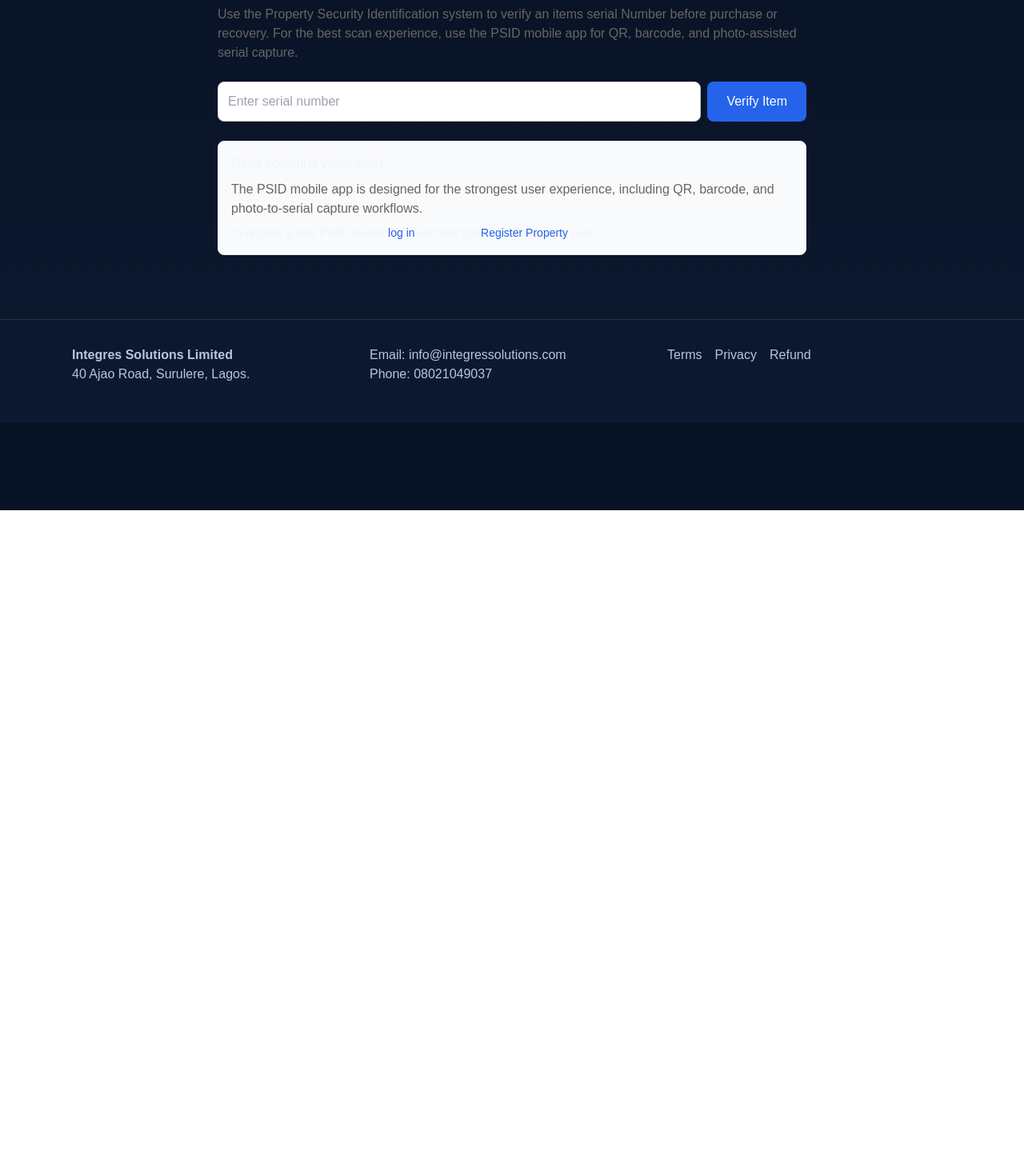
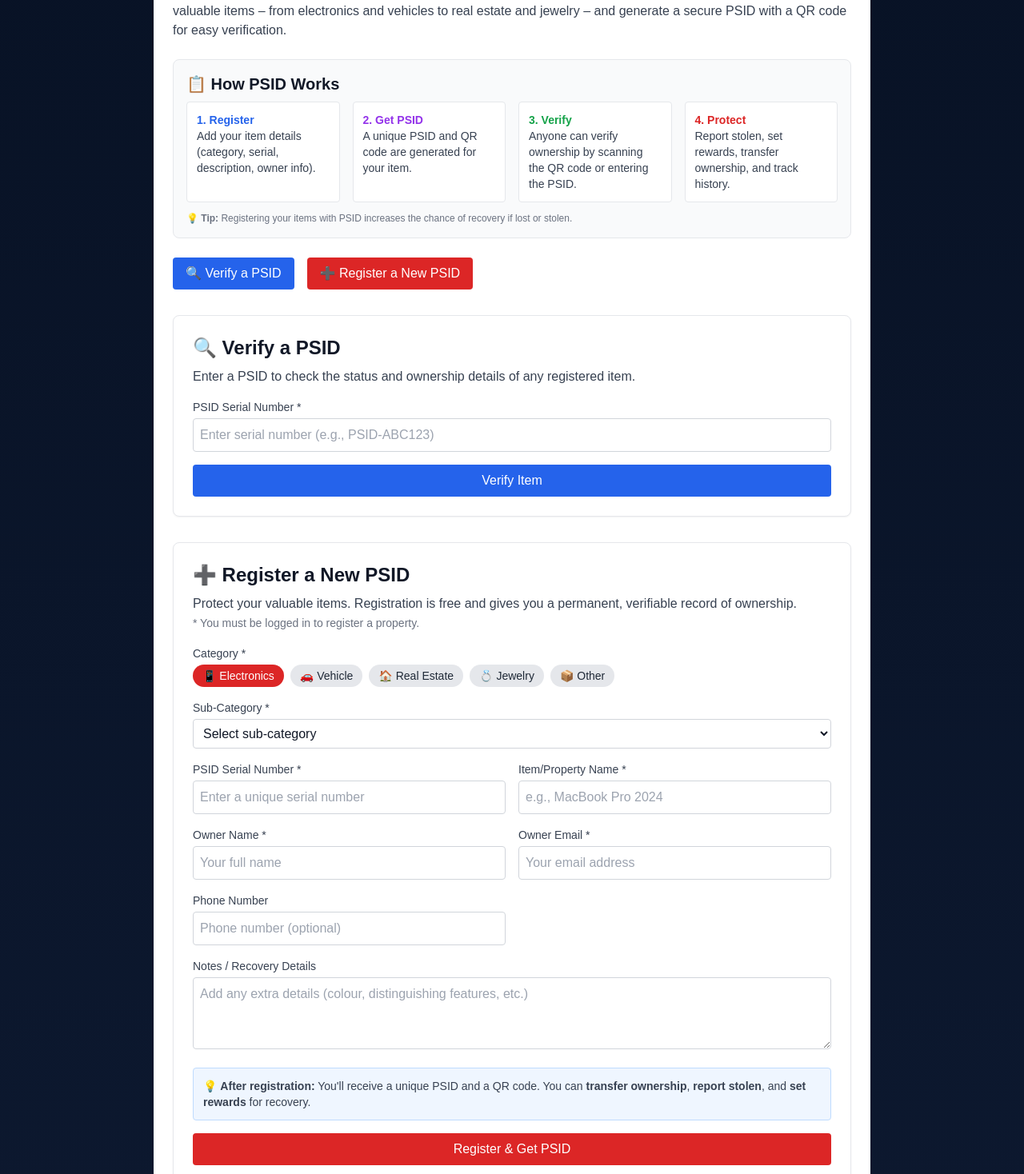
Before and after one commit to integressolutions-bot/integressolutions-website, a Next.js app: page /psid in a window 1280 px wide. Shown: the part 162-1630 px from the top of the page at 80% size. Before the commit the page ends 800 px from the top, so only its background shows below. Built offline with nearby package versions, Linux system fonts and the light colour scheme.

Commit message:
Make PSID page user-friendly: add How It Works, category icons, and clear guidance

```diff
--- a/src/app/psid/page.tsx
+++ b/src/app/psid/page.tsx
@@ -1,10 +1,11 @@
-'use client';
+"use client";
 
-import { useState } from 'react';
-import { safeGet } from '@/lib/api';
+import { useState } from "react";
+import { useRouter } from "next/navigation";
+import { safePost, safeGet } from "@/lib/api";
 
 interface PsidResult {
-  status: 'clean' | 'flagged' | 'stolen' | 'unknown';
+  status: "clean" | "flagged" | "stolen" | "unknown";
   ownerName?: string;
   serial: string;
   reward?: number | null;
@@ -12,79 +13,51 @@ interface PsidResult {
   reportedAt?: string;
 }
 
+const CATEGORIES = [
+  { value: "electronics", label: "Electronics", icon: "📱" },
+  { value: "vehicle", label: "Vehicle", icon: "🚗" },
+  { value: "real_estate", label: "Real Estate", icon: "🏠" },
+  { value: "jewelry", label: "Jewelry", icon: "💍" },
+  { value: "other", label: "Other", icon: "📦" },
+];
+
 function ResultCard({ result }: { result: PsidResult }) {
   const statusColors = {
-    clean: { bg: '#d1fae5', text: '#065f46', label: 'Clean' },
-    flagged: { bg: '#fef3c7', text: '#92400e', label: 'Flagged' },
-    stolen: { bg: '#fee2e2', text: '#991b1b', label: 'Stolen' },
-    unknown: { bg: '#f3f4f6', text: '#374151', label: 'Unknown' }
+    clean: { bg: "#d1fae5", text: "#065f46", label: "Clean" },
+    flagged: { bg: "#fef3c7", text: "#92400e", label: "Flagged" },
+    stolen: { bg: "#fee2e2", text: "#991b1b", label: "Stolen" },
+    unknown: { bg: "#f3f4f6", text: "#374151", label: "Unknown" }
   };
   const color = statusColors[result.status] || statusColors.unknown;
 
   return (
-    <div style={{
-      border: '1px solid #e5e7eb',
-      borderRadius: '8px',
-      padding: '1rem',
-      marginTop: '1rem',
-      background: 'white'
-    }}>
-      <div style={{ display: 'flex', justifyContent: 'space-between', alignItems: 'center', marginBottom: '1rem' }}>
+    <div className="border border-gray-200 rounded-xl p-6 mt-4 bg-white shadow-sm">
+      <div className="flex justify-between items-center mb-4">
         <div>
-          <span style={{
-            fontSize: '0.75rem',
-            background: '#e5e7eb',
-            padding: '0.125rem 0.5rem',
-            borderRadius: '9999px'
-          }}>PSID result</span>
-          <h3 style={{ margin: '0.5rem 0 0 0' }}>{result.serial}</h3>
+          <span className="text-xs bg-gray-100 text-gray-700 px-2 py-1 rounded-full">PSID result</span>
+          <h3 className="text-xl font-bold text-gray-900 mt-2">{result.serial}</h3>
         </div>
-        <span style={{
-          background: color.bg,
-          color: color.text,
-          padding: '0.25rem 0.75rem',
-          borderRadius: '9999px',
-          fontSize: '0.875rem',
-          fontWeight: '500'
-        }}>{color.label}</span>
+        <span className={`px-3 py-1 rounded-full text-sm font-medium ${color.bg} ${color.text}`}>
+          {color.label}
+        </span>
       </div>
-
-      <div style={{ display: 'grid', gridTemplateColumns: '1fr 1fr', gap: '1rem', marginBottom: '1rem' }}>
+      <div className="grid md:grid-cols-2 gap-4 mb-4">
         <div>
-          <strong>Owner</strong>
-          <p style={{ margin: '0.25rem 0 0 0', color: '#4b5563' }}>
-            {result.ownerName || 'Not publicly shown'}
-          </p>
+          <strong className="text-gray-700">Owner</strong>
+          <p className="text-gray-600">{result.ownerName || "Not publicly shown"}</p>
         </div>
         <div>
-          <strong>Public note</strong>
-          <p style={{ margin: '0.25rem 0 0 0', color: '#4b5563' }}>
-            {result.message || 'Verification completed.'}
-          </p>
+          <strong className="text-gray-700">Public note</strong>
+          <p className="text-gray-600">{result.message || "Verification completed."}</p>
         </div>
       </div>
-
       {result.reward && (
-        <div style={{
-          marginTop: '1rem',
-          padding: '0.75rem',
-          background: '#fef3c7',
-          borderRadius: '8px',
-          fontSize: '0.875rem'
-        }}>
+        <div className="bg-yellow-50 p-3 rounded-md text-sm text-gray-700 border border-yellow-200">
           💰 Reward information may be available for qualifying recovery workflows.
         </div>
       )}
-
-      {result.status === 'stolen' && (
-        <div style={{
-          marginTop: '1rem',
-          padding: '0.75rem',
-          background: '#fee2e2',
-          borderRadius: '8px',
-          fontSize: '0.875rem',
-          color: '#991b1b'
-        }}>
+      {result.status === "stolen" && (
+        <div className="bg-red-50 p-3 rounded-md text-sm text-red-700 border border-red-200">
           ⚠️ This item has been reported as stolen. Please contact authorities.
         </div>
       )}
@@ -93,104 +66,309 @@ function ResultCard({ result }: { result: PsidResult }) {
 }
 
 export default function PsidPage() {
-  const [serial, setSerial] = useState('');
+  const router = useRouter();
+  const [serial, setSerial] = useState("");
   const [result, setResult] = useState<PsidResult | null>(null);
-  const [error, setError] = useState('');
-  const [loading, setLoading] = useState(false);
+  const [verifyError, setVerifyError] = useState("");
+  const [isVerifying, setIsVerifying] = useState(false);
 
+  // Registration form state
+  const [regForm, setRegForm] = useState({
+    serial: "",
+    itemName: "",
+    category: "electronics",
+    subCategory: "",
+    ownerName: "",
+    ownerEmail: "",
+    ownerPhone: "",
+    notes: "",
+  });
+  const [regError, setRegError] = useState("");
+  const [isRegistering, setIsRegistering] = useState(false);
+
+  // Sub-categories mapping
+  const subCategories: Record<string, string[]> = {
+    electronics: ["Smartphone", "Laptop", "Tablet", "Desktop", "Camera", "TV", "Gaming Console", "Audio Equipment", "Other"],
+    vehicle: ["Car", "Motorcycle", "Truck", "Bus", "Bicycle", "Boat", "Aircraft", "Other"],
+    real_estate: ["House", "Apartment", "Land", "Commercial Building", "Office Space", "Warehouse", "Other"],
+    jewelry: ["Ring", "Necklace", "Bracelet", "Earrings", "Watch", "Gemstone", "Gold", "Silver", "Other"],
+    other: ["Art", "Antique", "Collectible", "Furniture", "Tool", "Equipment", "Specify"],
+  };
+
+  const getSubCategories = () => subCategories[regForm.category] || [];
+
+  // --- Verification Handler ---
   const handleVerify = async (e: React.FormEvent) => {
     e.preventDefault();
     if (!serial.trim()) return;
-
-    setLoading(true);
-    setError('');
+    setIsVerifying(true);
+    setVerifyError("");
     setResult(null);
-
     try {
-      // Use safeGet with the correct backend endpoint: /psid/serial/:serial
       const data = await safeGet<PsidResult>(`/psid/serial/${encodeURIComponent(serial.trim())}`);
       setResult(data);
     } catch (err: any) {
-      setError(err.message || 'Unable to verify item. Please try again.');
+      setVerifyError(err.message || "Unable to verify item. Please try again.");
     } finally {
-      setLoading(false);
+      setIsVerifying(false);
+    }
+  };
+
+  // --- Registration Handler ---
+  const handleRegister = async (e: React.FormEvent) => {
+    e.preventDefault();
+    setIsRegistering(true);
+    setRegError("");
+    try {
+      // Ensure subCategory is set; if "Other" or "Specify", use custom input (you can add a custom field)
+      const payload = {
+        ...regForm,
+        subCategory: regForm.subCategory || "General",
+      };
+      const result = await safePost<{ serial: string }>("/psid/register", payload, true);
+      alert(`✅ Item registered successfully! PSID: ${result.serial}`);
+      router.push(`/verify-property?psid=${result.serial}&success=true`);
+      setRegForm({
+        serial: "",
+        itemName: "",
+        category: "electronics",
+        subCategory: "",
+        ownerName: "",
+        ownerEmail: "",
+        ownerPhone: "",
+        notes: "",
+      });
+    } catch (err: any) {
+      setRegError(err.message || "Registration failed. Please try again.");
+    } finally {
+      setIsRegistering(false);
     }
   };
 
   return (
-    <div style={{ maxWidth: '800px', margin: '0 auto', padding: '2rem' }}>
-      <h1 style={{ fontSize: '2rem', marginBottom: '1rem' }}>PSID Verification</h1>
-
-      <p style={{ marginBottom: '1.5rem', color: '#666', lineHeight: '1.5' }}>
-        Use the Property Security Identification system to verify an items serial Number before
-        purchase or recovery. For the best scan experience, use the PSID mobile app for QR,
-        barcode, and photo-assisted serial capture.
+    <div className="max-w-4xl mx-auto p-6 bg-white rounded-lg shadow">
+      <h1 className="text-3xl font-bold mb-2 text-gray-900">🔐 PSID – Property Secure Identification</h1>
+      <p className="text-gray-700 mb-6">
+        PSID is a unique identifier that helps protect your property, verify ownership, and assist in recovery.
+        Register your valuable items – from electronics and vehicles to real estate and jewelry – and generate a secure PSID
+        with a QR code for easy verification.
       </p>
 
-      <form onSubmit={handleVerify} style={{ marginBottom: '1rem' }}>
-        <div style={{ display: 'flex', gap: '0.5rem', flexWrap: 'wrap' }}>
+      {/* ========== HOW IT WORKS SECTION ========== */}
+      <div className="bg-gray-50 p-4 rounded-lg mb-6 border border-gray-200">
+        <h2 className="text-xl font-bold text-gray-900 mb-2">📋 How PSID Works</h2>
+        <div className="grid grid-cols-1 md:grid-cols-4 gap-3 text-sm">
+          <div className="bg-white p-3 rounded border border-gray-200">
+            <span className="font-bold text-blue-600 block">1. Register</span>
+            <span className="text-gray-700">Add your item details (category, serial, description, owner info).</span>
+          </div>
+          <div className="bg-white p-3 rounded border border-gray-200">
+            <span className="font-bold text-purple-600 block">2. Get PSID</span>
+            <span className="text-gray-700">A unique PSID and QR code are generated for your item.</span>
+          </div>
+          <div className="bg-white p-3 rounded border border-gray-200">
+            <span className="font-bold text-green-600 block">3. Verify</span>
+            <span className="text-gray-700">Anyone can verify ownership by scanning the QR code or entering the PSID.</span>
+          </div>
+          <div className="bg-white p-3 rounded border border-gray-200">
+            <span className="font-bold text-red-600 block">4. Protect</span>
+            <span className="text-gray-700">Report stolen, set rewards, transfer ownership, and track history.</span>
+          </div>
+        </div>
+        <p className="text-xs text-gray-500 mt-3">
+          💡 <strong>Tip:</strong> Registering your items with PSID increases the chance of recovery if lost or stolen.
+        </p>
+      </div>
+
+      {/* ========== TWO ACTION BUTTONS ========== */}
+      <div className="flex flex-wrap gap-4 mb-8">
+        <button
+          onClick={() => {
+            document.getElementById("verify-section")?.scrollIntoView({ behavior: "smooth" });
+          }}
+          className="bg-blue-600 text-white px-4 py-2 rounded hover:bg-blue-700"
+        >
+          🔍 Verify a PSID
+        </button>
+        <button
+          onClick={() => {
+            document.getElementById("register-section")?.scrollIntoView({ behavior: "smooth" });
+          }}
+          className="bg-red-600 text-white px-4 py-2 rounded hover:bg-red-700"
+        >
+          ➕ Register a New PSID
+        </button>
+      </div>
+
+      {/* ========== VERIFICATION SECTION ========== */}
+      <div id="verify-section" className="bg-white border border-gray-200 rounded-lg p-6 mb-8 shadow-sm">
+        <h2 className="text-2xl font-bold text-gray-900 mb-2">🔍 Verify a PSID</h2>
+        <p className="text-gray-700 mb-4">
+          Enter a PSID to check the status and ownership details of any registered item.
+        </p>
+        <form onSubmit={handleVerify} className="space-y-4">
+          <div>
+            <label htmlFor="serial" className="block text-sm font-medium text-gray-700 mb-1">PSID Serial Number *</label>
             <input
               type="text"
+              id="serial"
               value={serial}
               onChange={(e) => setSerial(e.target.value)}
-            placeholder="Enter serial number"
+              placeholder="Enter serial number (e.g., PSID-ABC123)"
               required
-            style={{
-              flex: 1,
-              padding: '0.75rem',
-              border: '1px solid #ccc',
-              borderRadius: '8px',
-              fontSize: '1rem'
-            }}
+              className="w-full p-2 border border-gray-300 rounded text-gray-900 bg-white focus:ring-2 focus:ring-blue-500 focus:border-blue-500"
             />
+          </div>
           <button
             type="submit"
-            disabled={loading}
-            style={{
-              padding: '0.75rem 1.5rem',
-              background: loading ? '#ccc' : '#2563eb',
-              color: 'white',
-              border: 'none',
-              borderRadius: '8px',
-              cursor: loading ? 'not-allowed' : 'pointer',
-              fontSize: '1rem'
-            }}
+            disabled={isVerifying}
+            className="w-full bg-blue-600 text-white py-2 rounded hover:bg-blue-700 disabled:bg-gray-400"
           >
-            {loading ? 'Checking...' : 'Verify Item'}
+            {isVerifying ? "Verifying..." : "Verify Item"}
           </button>
+        </form>
+        {verifyError && <div className="mt-3 bg-red-100 text-red-700 p-2 rounded">{verifyError}</div>}
+        {result && <ResultCard result={result} />}
       </div>
+
+      {/* ========== REGISTRATION SECTION ========== */}
+      <div id="register-section" className="bg-white border border-gray-200 rounded-lg p-6 shadow-sm">
+        <h2 className="text-2xl font-bold text-gray-900 mb-2">➕ Register a New PSID</h2>
+        <p className="text-gray-700 mb-4">
+          Protect your valuable items. Registration is free and gives you a permanent, verifiable record of ownership.
+          <br />
+          <span className="text-sm text-gray-500">* You must be logged in to register a property.</span>
+        </p>
+
+        {regError && <div className="bg-red-100 text-red-700 p-2 rounded mb-4">{regError}</div>}
+
+        <form onSubmit={handleRegister} className="space-y-4">
+          {/* Category */}
+          <div>
+            <label className="block text-sm font-medium text-gray-700 mb-1">Category *</label>
+            <div className="flex flex-wrap gap-2">
+              {CATEGORIES.map(cat => (
+                <button
+                  key={cat.value}
+                  type="button"
+                  onClick={() => setRegForm({ ...regForm, category: cat.value, subCategory: "" })}
+                  className={`px-3 py-1 rounded-full text-sm font-medium transition ${
+                    regForm.category === cat.value
+                      ? "bg-red-600 text-white"
+                      : "bg-gray-200 text-gray-800 hover:bg-gray-300"
+                  }`}
+                >
+                  {cat.icon} {cat.label}
+                </button>
+              ))}
+            </div>
+          </div>
+
+          {/* Sub-Category */}
+          <div>
+            <label className="block text-sm font-medium text-gray-700 mb-1">Sub-Category *</label>
+            <select
+              value={regForm.subCategory}
+              onChange={(e) => setRegForm({ ...regForm, subCategory: e.target.value })}
+              required
+              className="w-full p-2 border border-gray-300 rounded text-gray-900 bg-white"
+            >
+              <option value="">Select sub-category</option>
+              {getSubCategories().map(sub => (
+                <option key={sub} value={sub}>{sub}</option>
+              ))}
+            </select>
+          </div>
+
+          <div className="grid grid-cols-1 md:grid-cols-2 gap-4">
+            <div>
+              <label className="block text-sm font-medium text-gray-700 mb-1">PSID Serial Number *</label>
+              <input
+                type="text"
+                value={regForm.serial}
+                onChange={(e) => setRegForm({ ...regForm, serial: e.target.value })}
+                placeholder="Enter a unique serial number"
+                required
+                className="w-full p-2 border border-gray-300 rounded text-gray-900 bg-white"
+              />
+            </div>
+            <div>
+              <label className="block text-sm font-medium text-gray-700 mb-1">Item/Property Name *</label>
+              <input
+                type="text"
+                value={regForm.itemName}
+                onChange={(e) => setRegForm({ ...regForm, itemName: e.target.value })}
+                placeholder="e.g., MacBook Pro 2024"
+                required
+                className="w-full p-2 border border-gray-300 rounded text-gray-900 bg-white"
+              />
+            </div>
+            <div>
+              <label className="block text-sm font-medium text-gray-700 mb-1">Owner Name *</label>
+              <input
+                type="text"
+                value={regForm.ownerName}
+                onChange={(e) => setRegForm({ ...regForm, ownerName: e.target.value })}
+                placeholder="Your full name"
+                required
+                className="w-full p-2 border border-gray-300 rounded text-gray-900 bg-white"
+              />
+            </div>
+            <div>
+              <label className="block text-sm font-medium text-gray-700 mb-1">Owner Email *</label>
+              <input
+                type="email"
+                value={regForm.ownerEmail}
+                onChange={(e) => setRegForm({ ...regForm, ownerEmail: e.target.value })}
+                placeholder="Your email address"
+                required
+                className="w-full p-2 border border-gray-300 rounded text-gray-900 bg-white"
+              />
+            </div>
+            <div>
+              <label className="block text-sm font-medium text-gray-700 mb-1">Phone Number</label>
+              <input
+                type="tel"
+                value={regForm.ownerPhone}
+                onChange={(e) => setRegForm({ ...regForm, ownerPhone: e.target.value })}
+                placeholder="Phone number (optional)"
+                className="w-full p-2 border border-gray-300 rounded text-gray-900 bg-white"
+              />
+            </div>
+          </div>
+
+          <div>
+            <label className="block text-sm font-medium text-gray-700 mb-1">Notes / Recovery Details</label>
+            <textarea
+              rows={3}
+              value={regForm.notes}
+              onChange={(e) => setRegForm({ ...regForm, notes: e.target.value })}
+              placeholder="Add any extra details (colour, distinguishing features, etc.)"
+              className="w-full p-2 border border-gray-300 rounded text-gray-900 bg-white"
+            />
+          </div>
+
+          <div className="bg-blue-50 p-3 rounded border border-blue-200">
+            <p className="text-sm text-gray-700">
+              💡 <strong>After registration:</strong> You'll receive a unique PSID and a QR code.
+              You can <strong>transfer ownership</strong>, <strong>report stolen</strong>, and <strong>set rewards</strong> for recovery.
+            </p>
+          </div>
+
+          <button
+            type="submit"
+            disabled={isRegistering}
+            className="w-full bg-red-600 text-white py-2 rounded hover:bg-gray-600 disabled:bg-gray-400"
+          >
+            {isRegistering ? "Registering..." : "Register & Get PSID"}
+          </button>
         </form>
+      </div>
 
-      {error && (
-        <div style={{
-          background: '#fee2e2',
-          border: '1px solid #fecaca',
-          color: '#dc2626',
-          padding: '0.75rem',
-          borderRadius: '8px',
-          marginBottom: '1rem'
-        }}>
-          ⚠️ {error}
-        </div>
-      )}
-
-      {result && <ResultCard result={result} />}
-
-      <div style={{
-        marginTop: '1.5rem',
-        padding: '1rem',
-        border: '1px solid #e5e7eb',
-        borderRadius: '8px',
-        background: '#f9fafb'
-      }}>
-        <h3 style={{ margin: '0 0 0.5rem 0' }}>Need scan-first verification?</h3>
-        <p style={{ margin: 0, color: '#666' }}>
-          The PSID mobile app is designed for the strongest user experience, including QR,
-          barcode, and photo-to-serial capture workflows.
-        </p>
-        <p style={{ marginTop: '0.5rem', fontSize: '0.875rem' }}>
-          To register a new PSID, please <a href="/login" style={{ color: '#2563eb' }}>log in</a> and visit the{' '}
-          <a href="/register-property" style={{ color: '#2563eb' }}>Register Property</a> page.
+      {/* ========== FOOTER NOTE ========== */}
+      <div className="mt-8 text-center text-sm text-gray-500 border-t border-gray-200 pt-4">
+        <p>
+          The PSID mobile app provides QR scanning, barcode capture, and photo-to-serial workflows for the best verification experience.
         </p>
       </div>
     </div>
```
Lines whose indentation alone changed are shown as unchanged.
